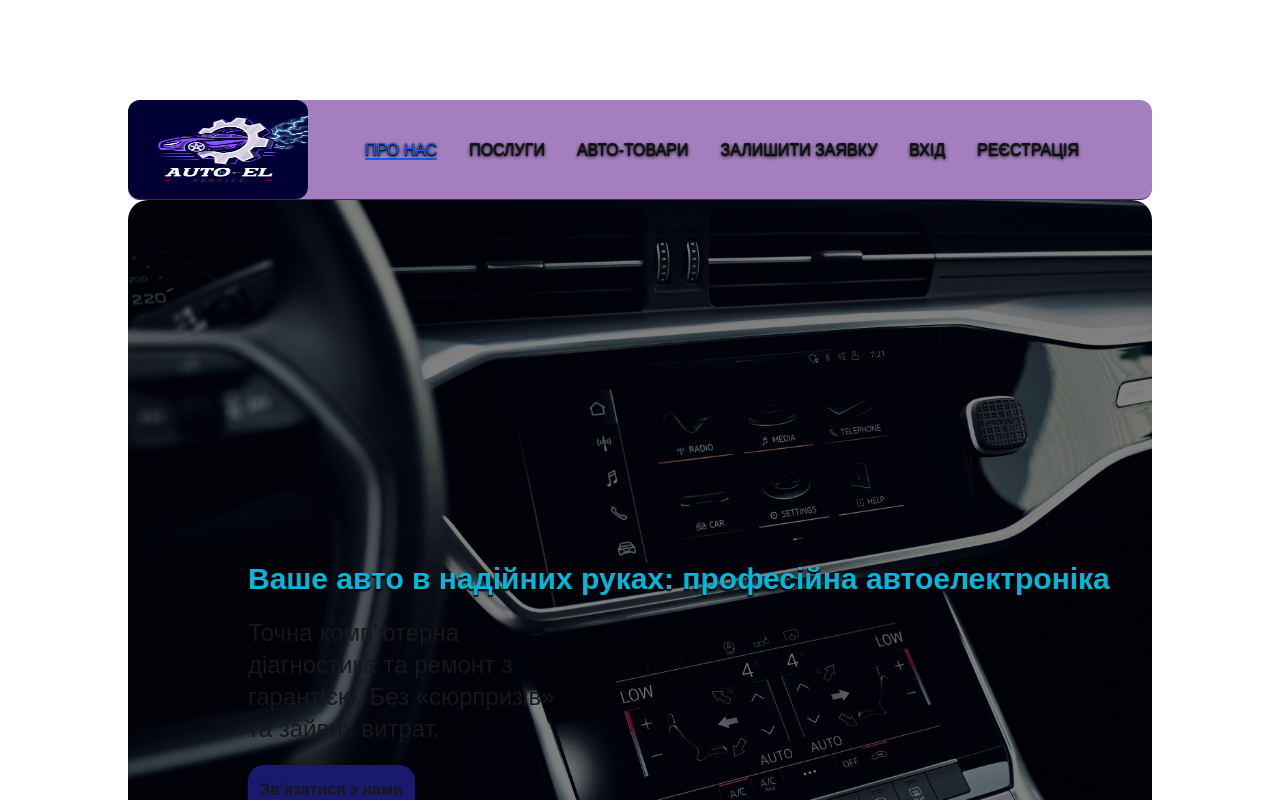
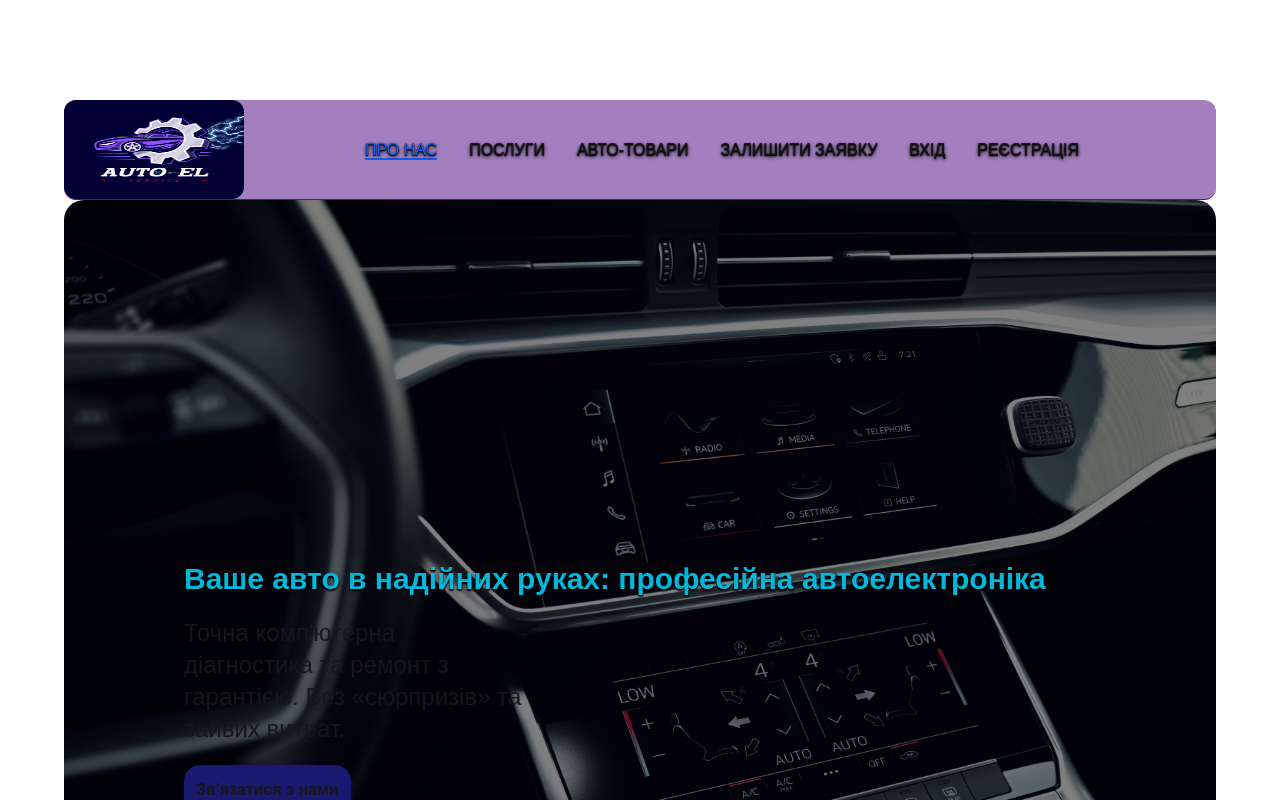
Before and after one commit to Meganimys/auto_el, a Next.js app: page / in a window 1280 px wide. Shown: the top 800 px of the page. Built offline with nearby package versions, Linux system fonts and the light colour scheme; no server answers.

Commit message:
little fix style

```diff
--- a/src/app/(main)/layout.tsx
+++ b/src/app/(main)/layout.tsx
@@ -5,7 +5,7 @@ import Footer from "@/components/client/Footer";
 
 export default function MainLayout({ children }: { children: React.ReactNode }) {
   return (
-    <section className="max-w-[80%] mx-auto rounded-xl">
+    <section className="max-w-[90%] mx-auto rounded-xl py-25">
       <NavMenu />
       <main>{children}</main>
       <Footer />
--- a/src/components/client/Footer.tsx
+++ b/src/components/client/Footer.tsx
@@ -14,7 +14,7 @@ export default function Footer() {
 
   return (
     <Fragment>
-      <footer className="bg-neutral-900 rounded-b-xl mb-25" id="footer">
+      <footer className="bg-neutral-900 rounded-b-xl" id="footer">
         <section
           className="grid grid-cols-2 items-center bg-gray-950"
           id="adress"
--- a/src/components/client/NavMenu.tsx
+++ b/src/components/client/NavMenu.tsx
@@ -7,11 +7,24 @@ import ModalRegistration from "./ModalRegistation";
 import ModalAuthorization from "./ModalAuthorization";
 import ModalUserMenu from "./ModalUserMenu";
 import { useUser, SignedIn, SignedOut } from "@clerk/nextjs";
+import { motion, useScroll, useMotionValueEvent } from "framer-motion";
 
 export default function NavMenu() {
-  const { isSignedIn, user, isLoaded } = useUser();
+  const { isLoaded } = useUser();
 
-  if (!isLoaded) return null;
+  const { scrollY } = useScroll();
+  const [hidden, setHidden] = useState(false);
+
+  useMotionValueEvent(scrollY, "change", (latest) => {
+    const previous = scrollY.getPrevious() ?? 0;
+    // Ховаємо тільки якщо проскролили вниз більше 150px
+    if (latest > previous && latest > 150) {
+      setHidden(true);
+    } else {
+      setHidden(false);
+    }
+  });
+
   const currentPath = usePathname();
   const router = useRouter();
 
@@ -134,9 +147,16 @@ const openRegAndCloseLogin = () => {
 
   const handleAvatarClick = () => setUserModalVisible(!isUserModalVisible);
 
+  if (!isLoaded) return null;
+
   return (
     <Fragment>
-      <nav className="sticky mt-25 h-25 top-0 w-full rounded-xl bg-[#4b0082]/50 border-b border-[#800080] pr-4 z-50">
+      <motion.nav variants={{
+        visible: { y: 0, opacity: 1 },
+        hidden: { y: -100, opacity: 0 } // Плавне зникнення вгору
+      }}
+      animate={hidden ? "hidden" : "visible"}
+      transition={{ duration: 0.3, ease: "easeInOut" }} className="sticky h-25 top-0 w-full rounded-xl bg-[#4b0082]/50 border-b border-[#800080] backdrop-blur-md pr-4 z-50">
         {/* Контейнер, який ділить простір на 3 частини */}
         <div className="flex items-center justify-between w-full mx-auto min-h-full max-h-full">
           {/* Ліва картинка */}
@@ -222,7 +242,7 @@ const openRegAndCloseLogin = () => {
           </div>
           </SignedIn>
         </div>
-      </nav>
+      </motion.nav>
 
       <ModalRegistration onSwitchToLogin={openLoginAndCloseReg} ref={modalRegRef} />
       <ModalAuthorization onSwitchToLogin={openRegAndCloseLogin} ref={modalAvtRef} />
```
